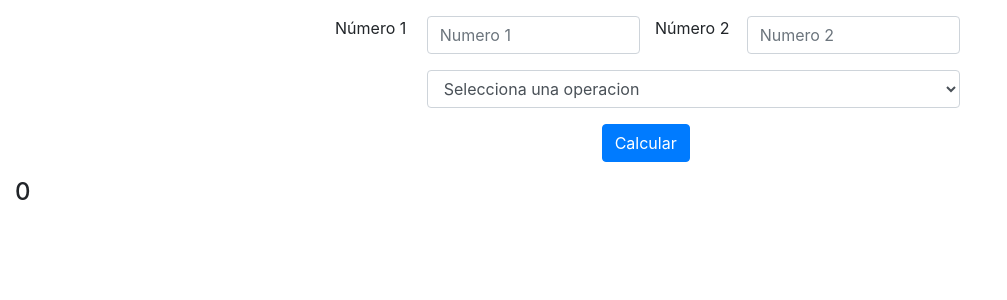
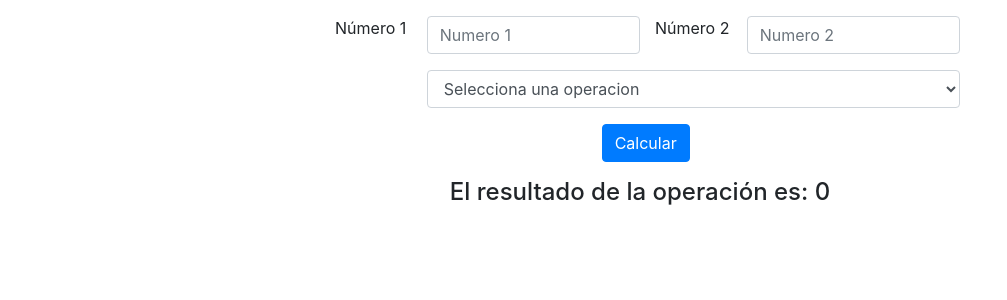
Before and after one commit to jeoanan/evaluacionWEB1, a PHP site: page /ejercicio1.php in a window 1280 px wide. Shown: the part 160-460 px from the top of the page, without its empty margins (0-1007 px from the left). Run offline with PHP 8.4, Linux system fonts and the light colour scheme.

Commit message:
centrar resultado

```diff
--- a/ejercicio1.php
+++ b/ejercicio1.php
@@ -89,8 +89,8 @@
 
         <?php endif ?>
 
-            <h4>
-                <?php echo($result) ?>
+            <h4 class="text-center">
+                <?php echo("El resultado de la operación es: ". $result) ?>
             </h4>
 
 </body>
```
